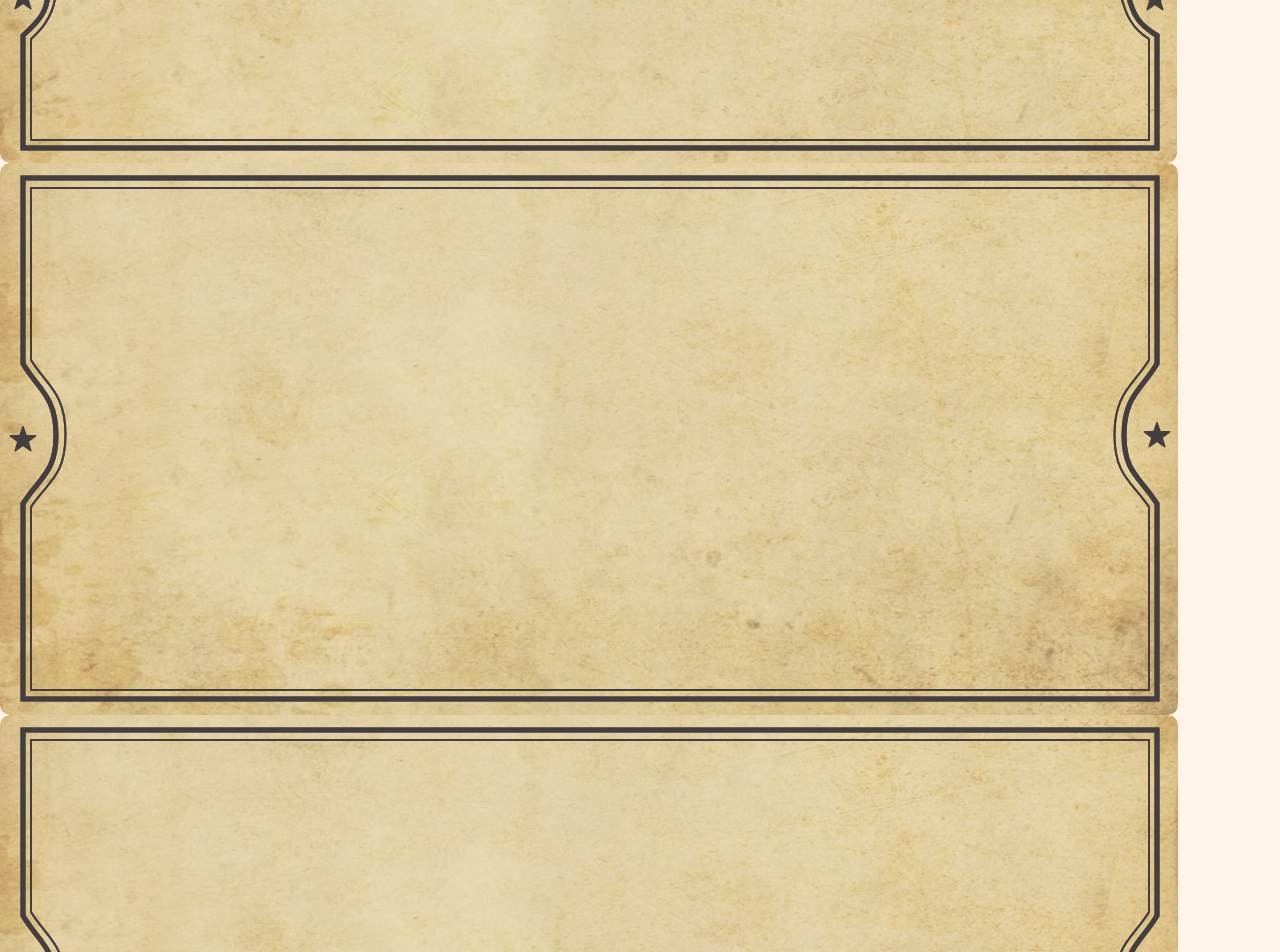
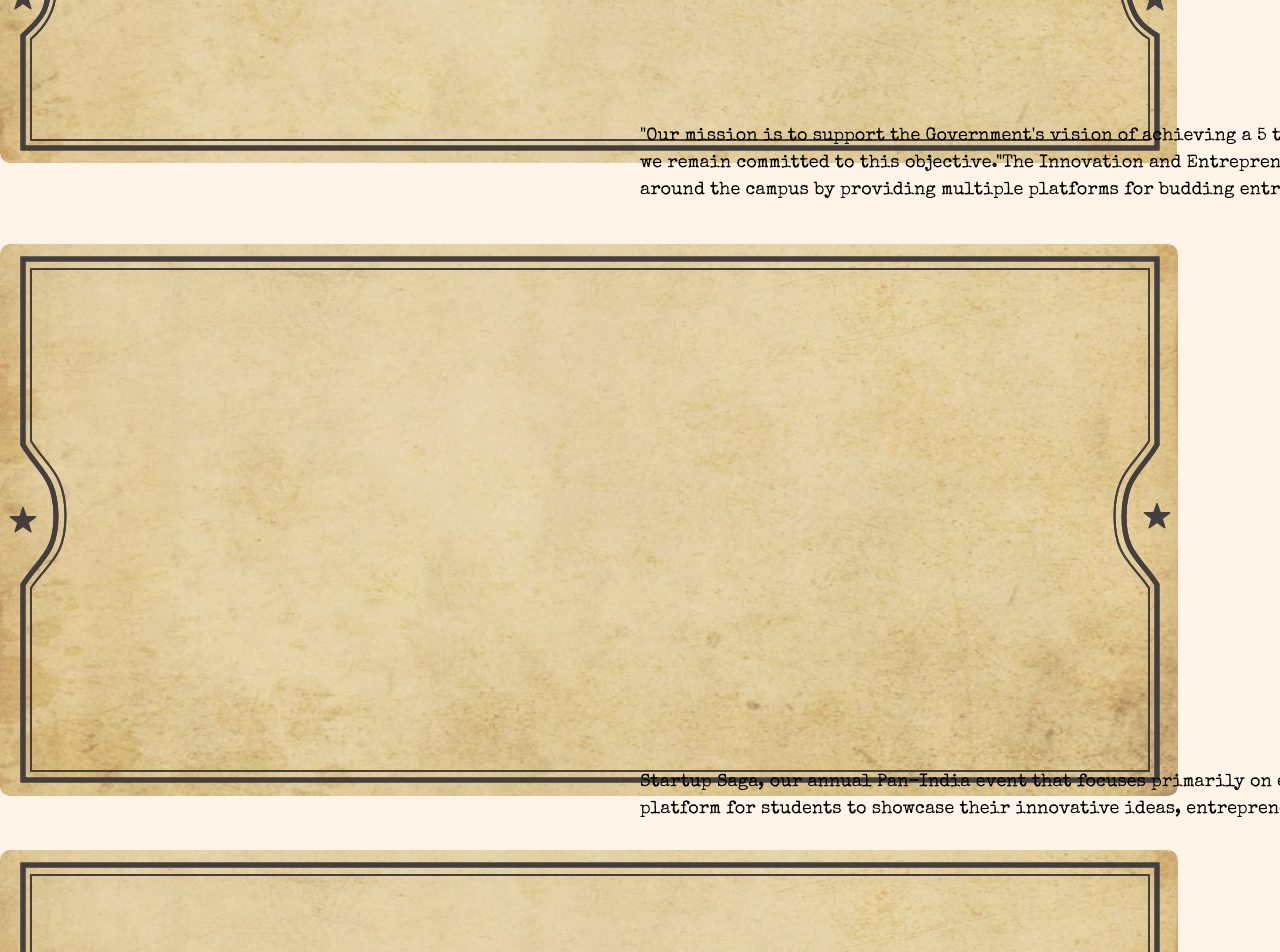
Before and after one commit to I-E-Cell/StartupSaga3.0, a React (Vite) app: page / in a window 1280 px wide. Shown: the part 3060-4012 px from the top of the page. Built offline with nearby package versions, Linux system fonts and the light colour scheme.

Commit message:
responsive about

```diff
--- a/src/Components/About.jsx
+++ b/src/Components/About.jsx
@@ -10,10 +10,11 @@ import horse2 from "../assets/horse2.svg";
 export const About = () => {
   return (
     <>
+
+      <div className="mt-[3.5em] ">
       <div className="">
-        <p className="text-center ">About Us</p>
+        <p className="text-center text-4xl ">About Us</p>
       </div>
-      <div className="mt-[3.5em] ">
         <div className="relative mx-auto flex flex-col gap-5">
           <div className="relative  hidden md:block  mx-auto w-[90%] max-w-[72em] ">
             <p className="absolute text-center about-text w-[40em] ">
@@ -59,11 +60,25 @@ export const About = () => {
             />
           </div>
           <div className="relative block md:hidden mx-auto w-[90%] max-w-[72em] ">
+          <p className="absolute text-center about-text  ">
+          "Our mission is to support the
+              Government's vision of achieving a 5 trillion economy by fostering
+              startups founded by AIT students, and we remain committed to this
+              objective."The Innovation and Entrepreneurship Cell aims to
+              promote the entrepreneurship culture in and around the campus by
+              providing multiple platforms for budding entrepreneurs .
+            </p>
             <img className="w-[100%]" src={abtpn} alt=""></img>
             <img className="absolute w-[5em]  aitpn    " src={ait} alt="" />
             <img className="absolute w-[2.3em]  horsepn" src={horse} alt="" />
           </div>
           <div className="relative block md:hidden mx-auto w-[90%] max-w-[72em] ">
+          <p className="absolute text-center about-text  ">
+          Startup Saga, our annual Pan-India event that focuses primarily on
+              engineering students across the country. This event provides a
+              platform for students to showcase their innovative ideas,
+              entrepreneurial skills, and aptitude.
+            </p>
             <img className="w-[100%]" src={abtpn} alt=""></img>
             <img
               className="absolute w-[2.3em] horse2 ait "
@@ -71,6 +86,7 @@ export const About = () => {
               alt=""
             />
             <img className="absolute w-[7.2em]  ss " src={ss} alt="" />
+
           </div>
         </div>
       </div>
--- a/src/Components/Footer.jsx
+++ b/src/Components/Footer.jsx
@@ -20,22 +20,22 @@ const Footer = () => {
                         <img src={ecelllogo} alt="" />
                     </div>
                 </div>
-                <div className='text-[16px] mt-4 text-center md:text-left'>Designed and Developed by <span className='text-[#F4AB2E]'>Team I & E Cell</span></div>
+                <div className='text-[16px] mt-4 text-center md:text-left text-white'>Designed and Developed by <span className='text-[#F4AB2E]'>Team I & E Cell</span></div>
             </div>
             <div className="flex gap-2 relative top-0 right-0   md:flex-row md:items-center">
-                <div className='w-[40px] h-[40px] md:w-[45px] md:h-[45px] bg-[#604F47] rounded-full'>
+                <div className='w-[40px] h-[40px] md:w-[45px] md:h-[45px] bg-[#FFFFFF] rounded-full '>
                     <FaFacebook size={25} color={'#3A281E'} className='mx-auto my-[25%]'/>
                 </div>
-                <div className='w-[40px] h-[40px] md:w-[45px] md:h-[45px] bg-[#604F47] rounded-full'>
+                <div className='w-[40px] h-[40px] md:w-[45px] md:h-[45px] bg-[#FFFFFF] rounded-full'>
                     <FaInstagram size={25} color={'#3A281E'} className='mx-auto my-[25%]'/>
                 </div>
-                <div className='w-[40px] h-[40px] md:w-[45px] md:h-[45px] bg-[#604F47] rounded-full'>
+                <div className='w-[40px] h-[40px] md:w-[45px] md:h-[45px] bg-[#FFFFFF] rounded-full'>
                     <FaTwitter size={25} color={'#3A281E'} className='mx-auto my-[25%]'/>
                 </div>
-                <div className='w-[40px] h-[40px] md:w-[45px] md:h-[45px] bg-[#604F47] rounded-full'>
+                <div className='w-[40px] h-[40px] md:w-[45px] md:h-[45px] bg-[#FFFFFF] rounded-full'>
                     <FaLinkedinIn size={25} color={'#3A281E'} className='mx-auto my-[25%]'/>
                 </div>
-                <div className='w-[40px] h-[40px] md:w-[45px] md:h-[45px] bg-[#604F47] rounded-full'>
+                <div className='w-[40px] h-[40px] md:w-[45px] md:h-[45px] bg-[#FFFFFF] rounded-full'>
                     <FaYoutube size={25} color={'#3A281E'} className='mx-auto my-[25%]'/>
                 </div>
             </div>
--- a/src/index.css
+++ b/src/index.css
@@ -76,7 +76,7 @@ body{
 }
 
   .phatta{
-    background-image: url("./assets/log.svg");
+    background-image: url("./assets/home/log.svg");
     background-size: contain;
     background-repeat: no-repeat;
 
@@ -159,17 +159,37 @@ body{
     translate: 50% -50%;
     margin: auto;
 }
-@media (min-width:900px) and (max-width:1024px) {
+@media (max-width:1157px) {
     .about-text{
-    font-size: small;
-    padding-left: 30px;
-    padding-right: 30px;
+    font-size: medium;
+   width: 30em;
 
 
 
 
 }
 }
+@media (max-width:567px) {
+    .about-text{
+    font-size: small;
+   width: 25em;
+
+
+
+
+}
+}
+@media (max-width:457px) {
+    .about-text{
+    font-size: 0.7em;
+   width: 25em;
+
+
+
+
+}
+}
+
 .countdown-text{
     font-family: "Special Elite",sans-serif;
 }
```
Also changed, not shown: src/assets/home/log.svg (renamed from src/assets/log.svg).
